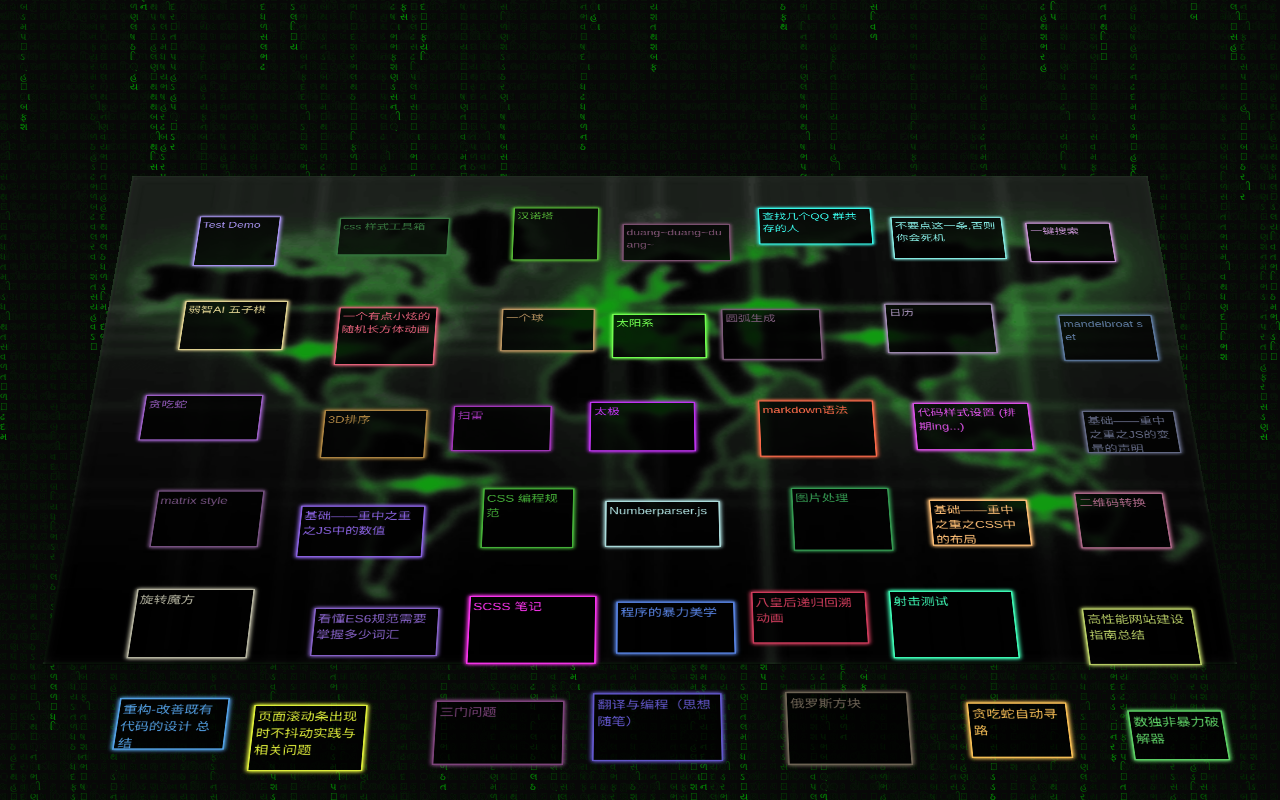
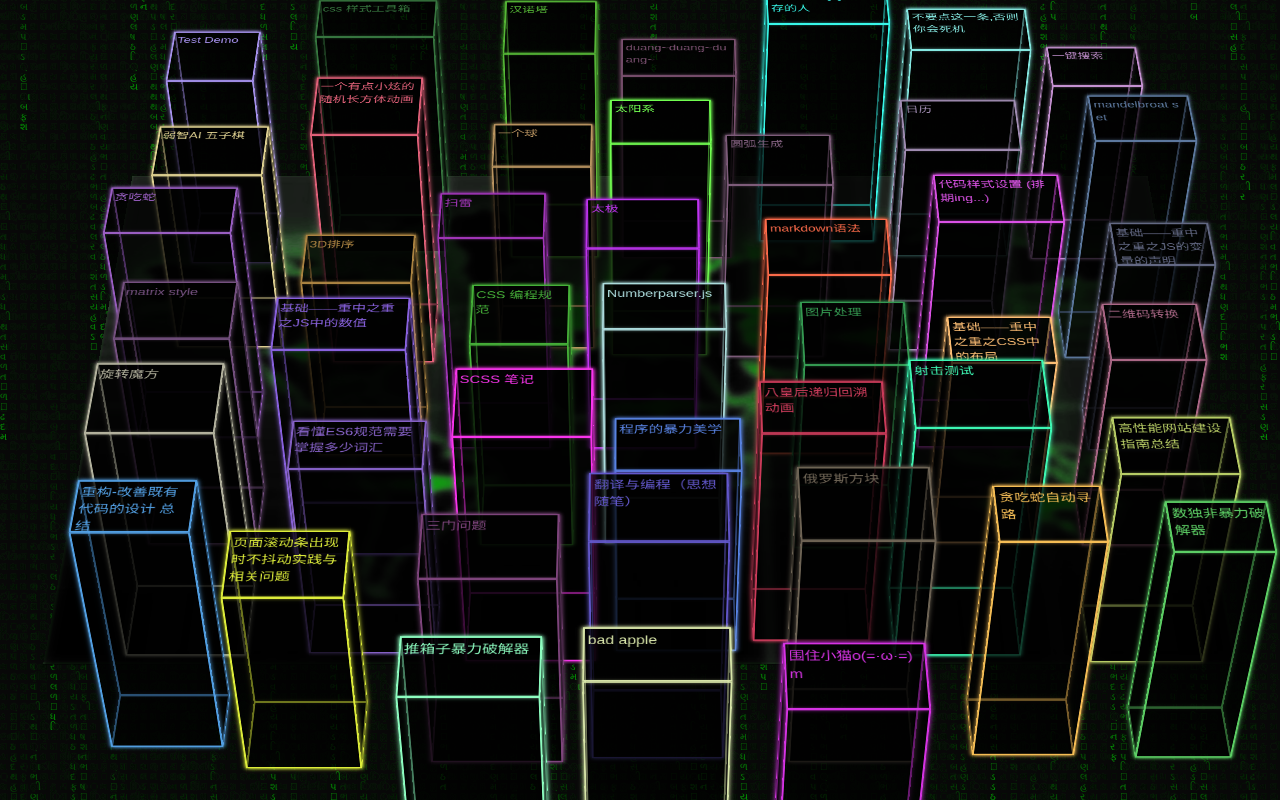
Before and after one commit to Vivomo/my-kingdom, a React app: page / in a window 1280 px wide. Built offline with nearby package versions, Linux system fonts and the light colour scheme; a small style sheet from the web is missing.

Commit message:
更新样式

```diff
--- a/src/components/ground/index.scss
+++ b/src/components/ground/index.scss
@@ -19,6 +19,7 @@
         flex-wrap: wrap;
         justify-content: center;
         align-items: center;
+        transform-style: preserve-3d;
     }
 
     .data-list {
```
